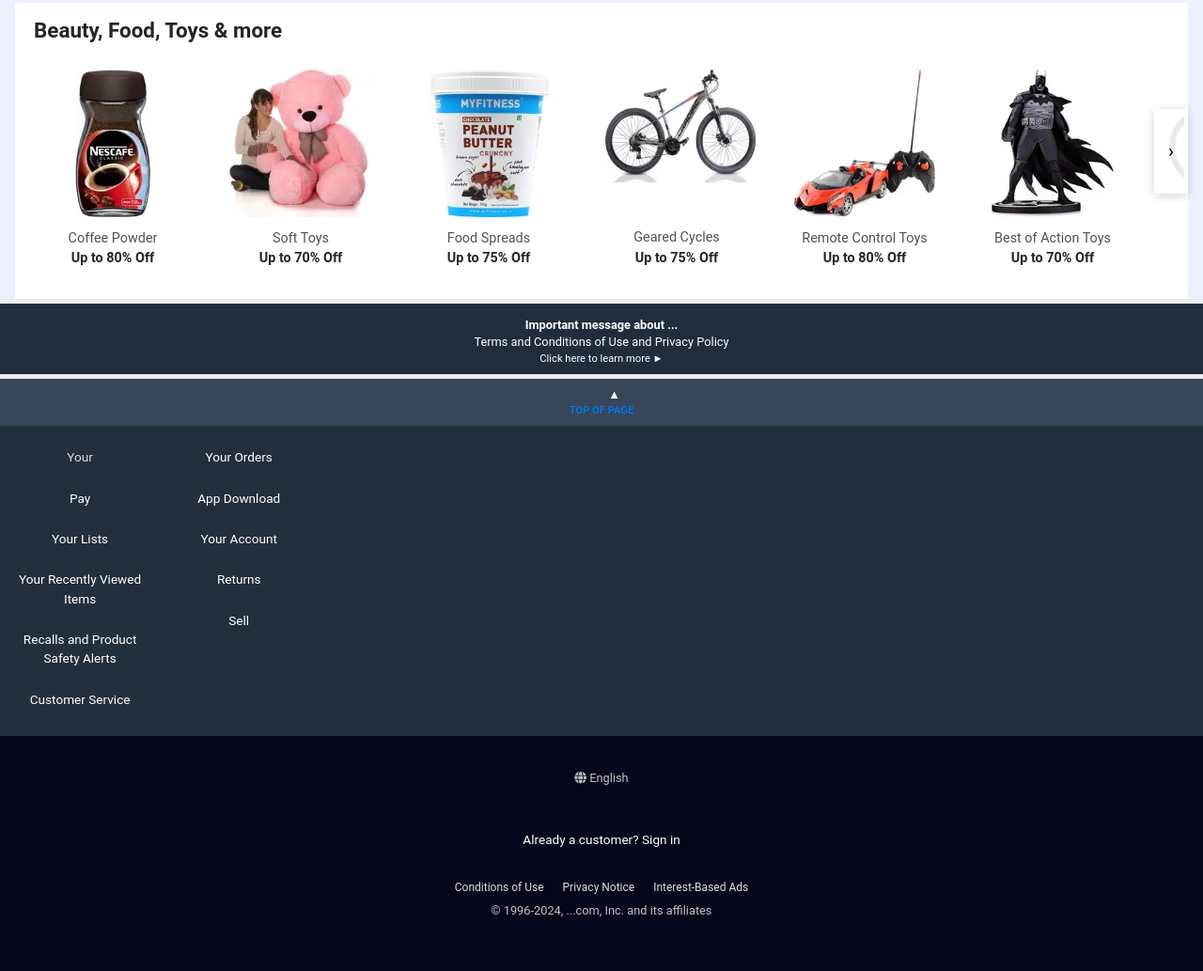
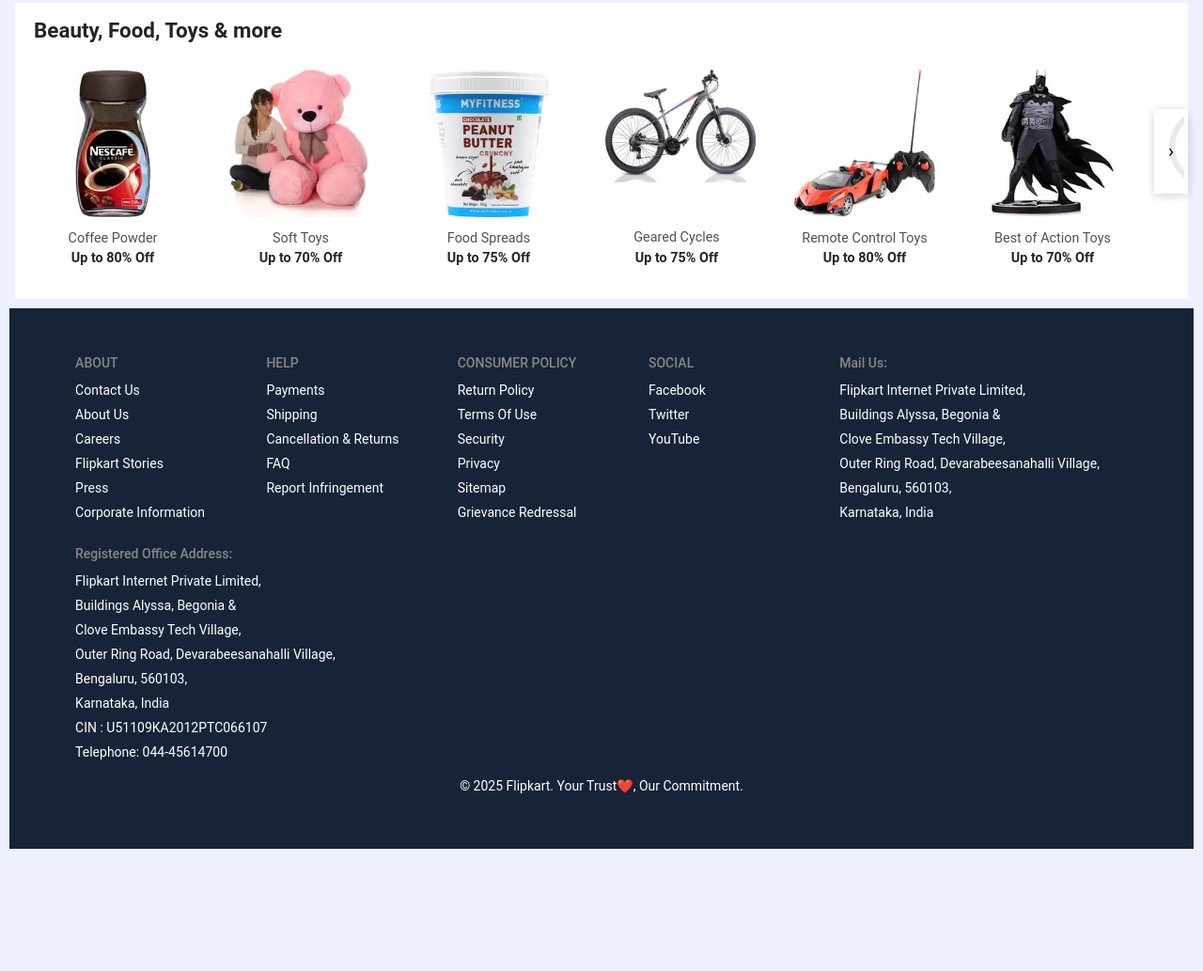
Before and after one commit to ravnick/Flipkart_Clone, a plain HTML site: page index.html in a window 1280 px wide. Shown: the part 797-1830 px from the top of the page at 94% size. After the commit the page ends 1700 px from the top, so only its background shows below. Drawn offline with nearby package versions, Linux system fonts and the light colour scheme.

Commit message:
add index.html

```diff
--- a/index.html
+++ b/index.html
@@ -327,59 +327,71 @@
             <button class="scroll-btn scroll-left" id="scrollLeftBtn">‹</button>
             <button class="scroll-btn scroll-right" id="scrollRightBtn">›</button>
         </div>
-
-
     </main>
 
-    <!-- <footer>
-        <div class="footer-section">
+    <!-- Footer Section  -->
+    <footer class="footer">
+        <div class="footer-container">
+            <!-- footer column  -->
+            <div class="footer-column">
+                <h3>ABOUT</h3>
+                <p>Contact Us</p>
+                <p>About Us</p>
+                <p>Careers</p>
+                <p>Flipkart Stories</p>
+                <p>Press</p>
+                <p>Corporate Information</p>
+            </div>
+            <div class="footer-column">
+                <h3>HELP</h3>
+                <p>Payments</p>
+                <p>Shipping</p>
+                <p>Cancellation & Returns</p>
+                <p>FAQ</p>
+                <p>Report Infringement</p>
+            </div>
+            <div class="footer-column">
+                <h3>CONSUMER POLICY</h3>
+                <p>Return Policy</p>
+                <p>Terms Of Use</p>
+                <p>Security</p>
+                <p>Privacy</p>
+                <p>Sitemap</p>
+                <p>Grievance Redressal</p>
+            </div>
+            <div class="footer-column">
+                <h3>SOCIAL</h3>
+                <p>Facebook</p>
+                <p>Twitter</p>
+                <p>YouTube</p>
+            </div>
+            <div class="footer-column contact">
+                <h3>Mail Us:</h3>
+                <p>Flipkart Internet Private Limited,</p>
+                <p>Buildings Alyssa, Begonia &</p>
+                <p>Clove Embassy Tech Village,</p>
+                <p>Outer Ring Road, Devarabeesanahalli Village,</p>
+                <p>Bengaluru, 560103,</p>
+                <p>Karnataka, India</p>
+            </div>
+            <div class="footer-column contact">
+                <h3>Registered Office Address:</h3>
+                <p>Flipkart Internet Private Limited,</p>
+                <p>Buildings Alyssa, Begonia &</p>
+                <p>Clove Embassy Tech Village,</p>
+                <p>Outer Ring Road, Devarabeesanahalli Village,</p>
+                <p>Bengaluru, 560103,</p>
+                <p>Karnataka, India</p>
+                <p>CIN : U51109KA2012PTC066107</p>
+                <p>Telephone: 044-45614700</p>
+            </div>
+        </div>
+        <div class="symbol">
+            <p>&copy; 2025 Flipkart. Your Trust❤️, Our Commitment.</p>
 
         </div>
-    </footer> -->
+    </footer>
 
-    <footer>
-        <div class="block">
-            <b>Important message about ...</b>
-            <p class="terms-a">Terms and Conditions of Use and Privacy Policy</p>
-            <p class="click-a">Click here to learn more ►</p>
-        </div>
-        <div class="back-top">
-            <a href="#">
-                <p class="bullet-up">▲</p>TOP OF PAGE
-            </a>
-        </div>
-        <div class="foot-pannel">
-            <ul style="margin-left:20px;">
-                <a href="     ">Your </a>
-                <a> Pay</a>
-                <a>Your Lists </a>
-                <a>Your Recently Viewed<br>
-                    Items</a>
-                <a>Recalls and Product<br>
-                    Safety Alerts </a>
-                <a>Customer Service</a>
-            </ul>
-            <ul style="padding-right:20px;">
-                <a>Your Orders</a>
-                <a> App Download</a>
-                <a>Your Account</a>
-                <a>Returns</a>
-                <a>Sell</a>
-            </ul>
-        </div>
-        <div class="footer-container">
-            <div class="footer-section">
-                <p class="glob"><i class="fa-solid fa-globe"></i> English</p>
-                <p class="a-b">Already a customer? Sign in</p>
-                <div class="a-ab">
-                    <p>Conditions of Use</p>
-                    <p> Privacy Notice</p>
-                    <p>Interest-Based Ads</p>
-                </div>
-                <p class="a-f">&copy; 1996-2024, ...com, Inc. and its affiliates</p>
-            </div>
-        </div>
-    </footer>
     <script src="script.js" defer></script>
     <!-- Bootstrap JS Bundle ✅ -->
     <script src="https://cdn.jsdelivr.net/npm/bootstrap@5.3.0/dist/js/bootstrap.bundle.min.js"></script>
--- a/style.css
+++ b/style.css
@@ -706,157 +706,54 @@ main {
 }
 
 
-
-
-
-
-
-
-
-
-
-
-
-
-
-.block {
-    height: 85px;
-    width: 100%;
-    background-color: #1F2D3D;
-    text-align: center;
-    color: white;
-    padding-top: 10px;
-    border-top: 5px solid #ebebeb;
-    border-bottom: 5px solid #ebebeb;
+/* Footer Section  */
+.footer {
+    background-color: #172337;
+    color: #fff;
+    padding: 40px 60px;
+    font-family: Arial, sans-serif;
+    font-size: 14px;
+    margin-top: 10px;
+    text-align: left;
 }
 
-.block .terms-a {
-    font-size: 0.80rem;
-    margin-top: -3px;
+/* footer container  */
+.footer-container {
+    display: flex;
+    flex-wrap: wrap;
+    justify-content: space-between;
 }
 
-.block .click-a {
-    font-size: 0.70rem;
-    margin-top: -15px;
+/* footer columns  */
+.footer-column {
+    flex: 1 1 180px;
+    margin: 10px;
 }
 
-.block b {
-    font-size: 0.80rem;
+.footer-column h3 {
+    color: #878787;
+    font-size: 14px;
+    margin-bottom: 10px;
 }
 
-.back-top {
-    height: 50px;
-    width: 100%;
-    background-color: #37475a;
-    display: flex;
-    align-items: center;
-    justify-content: center;
-    font-size: 0.7rem;
-    font-weight: 500;
-    color: white;
-}
-
-.back-top .bullet-up {
-    margin: 0px;
-    font-size: 0.8rem;
-    padding-left: 27px;
-    color: white;
-}
-
-.back-top a:visited {
-    color: white;
-}
-
-a:active {
-    color: orange;
-}
-
-.foot-pannel {
-    background-color: #222f3d;
-    height: 330px;
-    width: 100%;
-    color: white;
-    display: flex;
-    gap: 60px;
-}
-
-ul a {
-    display: block;
-    font-size: 0.85rem;
-    margin-top: 23px;
-    color: #dddddd;
-}
-
-.footer-container {
-    background-color: #06071a;
-    width: 100%;
-    height: 250px;
-    color: white;
-    display: flex;
-    flex-wrap: wrap;
-    justify-content: center;
-    justify-content: sapce-evenly;
-    padding-top: 10px;
-    gap: 60px;
-}
-
-.a-b {
-    text-align: center;
-    font-size: 0.85rem;
-}
-
-.a-ab {
-    padding-top: 15px;
-    display: flex;
-    align-items: center;
-    gap: 20px;
-    width: 100%;
-    color: #dddddd;
-    font-size: 0.75rem;
-}
-
-.a-f {
-    font-size: 0.8rem;
-    color: #dddd;
-}
-
-.glob {
-    text-align: center;
-    font-size: 0.8rem;
-    color: #dddd;
-    padding: 25px 0px 30px 0px;
-}
-
-.a-f {
-    text-align: center;
-    margin-top: -10px;
-}
-
-.double-row a {
-    display: flex;
-    justify-content: space-between;
-    align-items: center;
-    border-top: 1px solid #ddd;
-    border-bottom: 1px solid #ddd;
-    font-size: 16px;
-    color: #333;
-    cursor: pointer;
-    margin: 4%;
-}
-
-.double-row a:hover {
-    background-color: #f9f9f9;
-}
-
-.arrow-b {
-    font-size: 30px;
-    color: #555;
-}
-
-.click-a {
+.footer-column p {
+    margin: 5px 0;
+    color: #fff;
     cursor: pointer;
 }
 
-footer {
-    width: 100%;
+.footer-column p:hover {
+    text-decoration: underline;
 }
+
+/* contact support Nikhil bro  */
+.footer-column.contact {
+    flex: 2 1 300px;
+}
+
+/* symbol  */
+.symbol {
+    text-align: center;
+}
+
+/* ////////////////////////////////               The End              /////////////////////////////////  */
```
